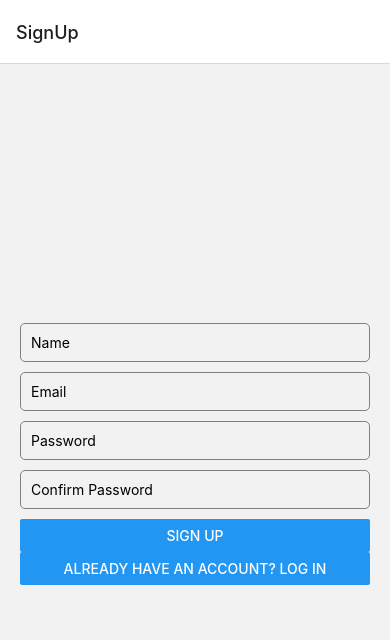
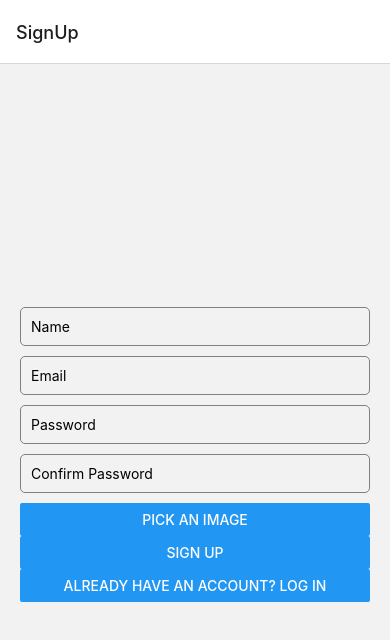
Before and after one commit to daironcastellanos/CampusBoard, a React Native app in the folder CampusBoard/: screen /SignUp in a window 390 px wide. Shown: the top 640 px of the page. Built offline with nearby package versions, Linux system fonts and the light colour scheme; no server answers.

Commit message:
image picker

```diff
--- a/CampusBoard/firebaseConfig.js
+++ b/CampusBoard/firebaseConfig.js
@@ -5,6 +5,8 @@ import apiKey from './apiKey';
 import { initializeApp } from 'firebase/app';
 import { getAuth, initializeAuth, getReactNativePersistence } from 'firebase/auth';
 import AsyncStorage from '@react-native-async-storage/async-storage';
+import { getFirestore } from 'firebase/firestore'; // Import for Firestore
+import { getStorage } from 'firebase/storage'; // Import for Firebase Storage
 
 
 // TODO: Add SDKs for Firebase products that you want to use
@@ -23,11 +25,18 @@ const firebaseConfig = {
 };
 
 // Initialize Firebase
+const app = initializeApp(firebaseConfig);
 
-const app = initializeApp(firebaseConfig);
-// Use either getAuth or initializeAuth, not both. Here we're using initializeAuth with AsyncStorage.
+// Initialize Firebase Authentication with React Native Persistence
 const auth = initializeAuth(app, {
   persistence: getReactNativePersistence(AsyncStorage)
 });
 
-export { auth };
+// Initialize Firestore
+const db = getFirestore(app);
+
+// Initialize Firebase Storage
+const storage = getStorage(app);
+
+// Exporting the initialized services
+export { auth, db, storage };
--- a/CampusBoard/package.json
+++ b/CampusBoard/package.json
@@ -11,6 +11,7 @@
   "dependencies": {
     "@expo/vector-icons": "^13.0.0",
     "@react-native-async-storage/async-storage": "^1.22.3",
+    "@react-native-firebase/storage": "^19.0.0",
     "@react-navigation/bottom-tabs": "^6.5.14",
     "@react-navigation/native": "^6.1.12",
     "@react-navigation/native-stack": "^6.9.20",
@@ -24,7 +25,8 @@
     "react-native-elements": "^3.4.3",
     "react-native-safe-area-context": "4.8.2",
     "react-native-screens": "~3.29.0",
-    "yup": "^1.3.3"
+    "yup": "^1.3.3",
+    "expo-image-picker": "~14.3.2"
   },
   "devDependencies": {
     "@babel/core": "^7.20.0"
--- a/CampusBoard/screens/SignupScreen.js
+++ b/CampusBoard/screens/SignupScreen.js
@@ -1,9 +1,10 @@
-import React from 'react';
-import { View, TextInput, Button, Text, StyleSheet } from 'react-native';
+import React, { useState } from 'react';
+import { View, TextInput, Button, Text, StyleSheet, Image, Alert } from 'react-native';
 import { Formik } from 'formik';
 import * as Yup from 'yup';
 import { useNavigation } from '@react-navigation/native';
 import { getAuth, createUserWithEmailAndPassword } from 'firebase/auth'; // Import Firebase auth functions
+import * as ImagePicker from 'expo-image-picker'; // Import ImagePicker
 
 // Validation schema for the signup form
 const SignupSchema = Yup.object().shape({
@@ -16,8 +17,31 @@ const SignupSchema = Yup.object().shape({
 });
 
 const SignupScreen = () => {
-  const navigation = useNavigation(); // Hook to use navigation
-  const auth = getAuth(); // Initialize Firebase Auth
+  const navigation = useNavigation();
+  const auth = getAuth();
+  const [image, setImage] = useState(null); // State for storing selected image
+
+  // Function to handle image selection, moved inside the component
+  const pickImage = async () => {
+    // Request permission to access the media library
+    const permissionResult = await ImagePicker.requestMediaLibraryPermissionsAsync();
+
+    if (permissionResult.granted === false) {
+      alert("You've refused to allow this app to access your photos!");
+      return;
+    }
+
+    const result = await ImagePicker.launchImageLibraryAsync({
+      mediaTypes: ImagePicker.MediaTypeOptions.Images,
+      allowsEditing: true,
+      aspect: [4, 3],
+      quality: 1,
+    });
+
+    if (!result.cancelled) {
+      setImage(result.uri);
+    }
+  };
 
   // Function to handle user signup
   const handleSignUp = (email, password) => {
@@ -25,12 +49,12 @@ const SignupScreen = () => {
       .then((userCredential) => {
         // User is successfully signed up and logged in
         console.log("User signed up: ", userCredential.user);
+        // TODO: Here you might want to upload the image to Firebase Storage and link it to the user's profile
         navigation.navigate('Login'); // Navigate to the Login screen after successful signup
       })
       .catch((error) => {
         console.error("Signup error: ", error.message);
-        // Optionally, display an alert with the error message
-        alert(error.message);
+        Alert.alert("Signup error", error.message);
       });
   };
 
@@ -81,19 +105,22 @@ const SignupScreen = () => {
             />
             {touched.confirmPassword && errors.confirmPassword && <Text style={styles.error}>{errors.confirmPassword}</Text>}
 
+            <Button title="Pick an Image" onPress={pickImage} />
+            {image && <Image source={{ uri: image }} style={styles.image} />}
+
             <Button onPress={handleSubmit} title="Sign Up" />
-            <Button
-              title="Already have an account? Log In"
-              onPress={() => navigation.navigate('Login')} // Navigates to the Login screen
-            />
           </View>
         )}
       </Formik>
+      <Button
+        title="Already have an account? Log In"
+        onPress={() => navigation.navigate('Login')}
+      />
     </View>
   );
 };
 
-// Styles for the signup screen
+// Styles for the signup screen, including styles for the image
 const styles = StyleSheet.create({
   container: {
     flex: 1,
@@ -112,6 +139,13 @@ const styles = StyleSheet.create({
     fontSize: 12,
     marginBottom: 10,
   },
+  image: {
+    width: 100, // You can adjust the size as needed
+    height: 100,
+    resizeMode: 'cover',
+    alignSelf: 'center',
+    marginTop: 10,
+  },
 });
 
 export default SignupScreen;
```
Also changed, not shown: 1 other file (tests, documents, lock files or other folders).
